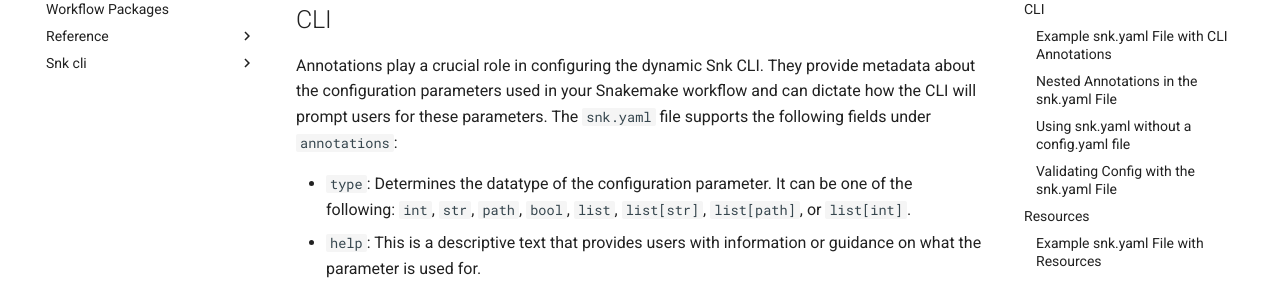
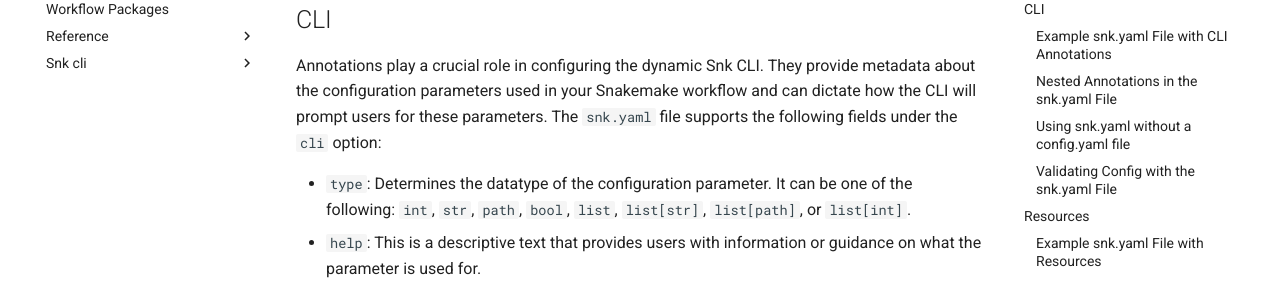
Before and after one commit to Wytamma/snk, an MkDocs documentation site: the page built from docs/snk_config_file.md, in a window 1280 px wide and 900 px high, scrolled down 2426 px. Shown: the part 153-446 px from the top of the window. Built offline with MkDocs 1.6.1 and Material for MkDocs 9.7.7, drawn with Linux system fonts in a browser that asks for light colours; comment, search, counter and statistics services are not loaded.

Commit message:
Update snk_config_file.md

```diff
--- a/docs/snk_config_file.md
+++ b/docs/snk_config_file.md
@@ -75,7 +75,7 @@ In this example:
 
 ## CLI
 
-Annotations play a crucial role in configuring the dynamic Snk CLI. They provide metadata about the configuration parameters used in your Snakemake workflow and can dictate how the CLI will prompt users for these parameters. The `snk.yaml` file supports the following fields under `annotations`:
+Annotations play a crucial role in configuring the dynamic Snk CLI. They provide metadata about the configuration parameters used in your Snakemake workflow and can dictate how the CLI will prompt users for these parameters. The `snk.yaml` file supports the following fields under the `cli` option:
 
 - `type`: Determines the datatype of the configuration parameter. It can be one of the following: `int`, `str`, `path`, `bool`, `list`, `list[str]`, `list[path]`, or `list[int]`.
 - `help`: This is a descriptive text that provides users with information or guidance on what the parameter is used for.
```
